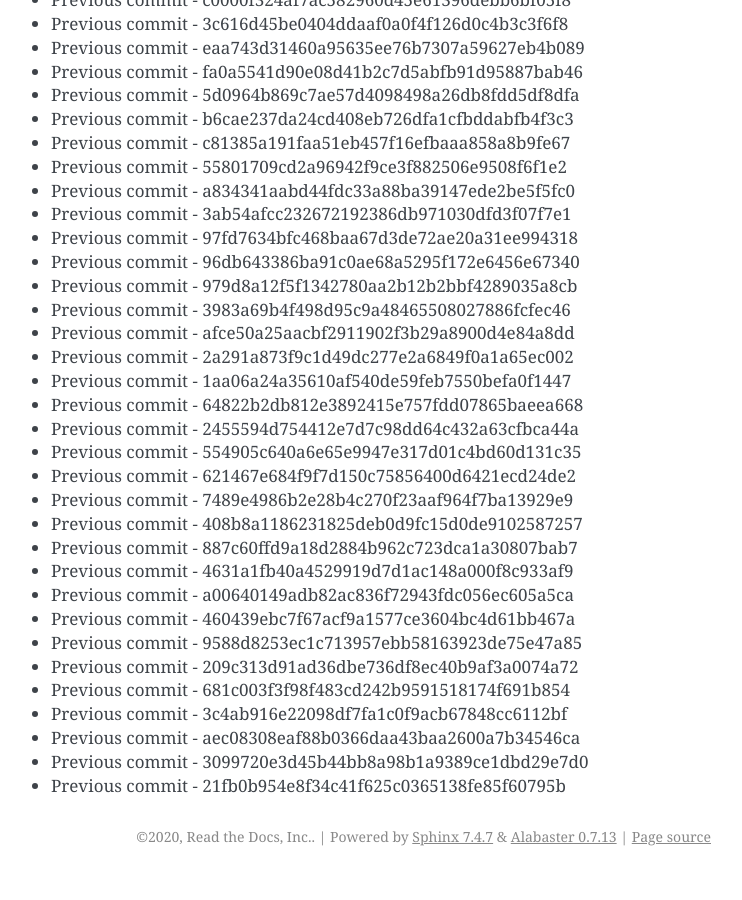
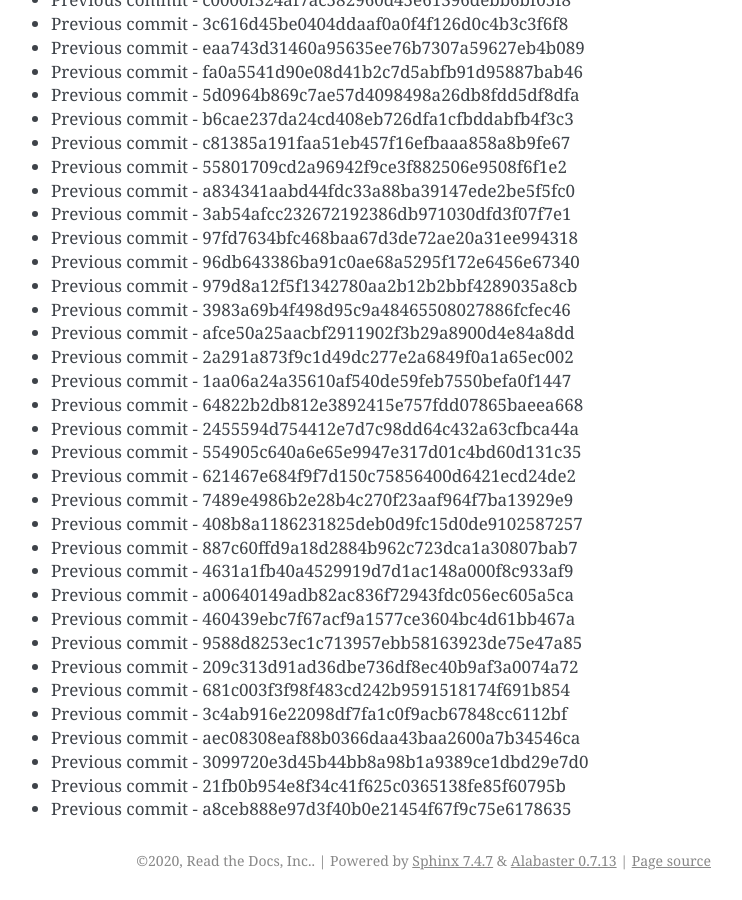
Before and after one commit to readthedocs/rtd-git-stresstest, a Sphinx documentation site: the page built from docs/updates.rst, in a window 1280 px wide and 900 px high, scrolled down 52699 px. Shown: the whole window, without its empty margins (399-1141 px from the left). Built offline with Sphinx 7.4.7, drawn with Linux system fonts in a browser that asks for light colours; before the commit the page ends 53575 px from its top, so only the background shows below that.

Commit message:
Generating commit from previous: a8ceb888e97d3f40b0e21454f67f9c75e6178635

```diff
--- a/docs/updates.rst
+++ b/docs/updates.rst
@@ -2246,3 +2246,4 @@ It can be tested for any performance characteristics.
 * Previous commit - aec08308eaf88b0366daa43baa2600a7b34546ca
 * Previous commit - 3099720e3d45b44bb8a98b1a9389ce1dbd29e7d0
 * Previous commit - 21fb0b954e8f34c41f625c0365138fe85f60795b
+* Previous commit - a8ceb888e97d3f40b0e21454f67f9c75e6178635
```
